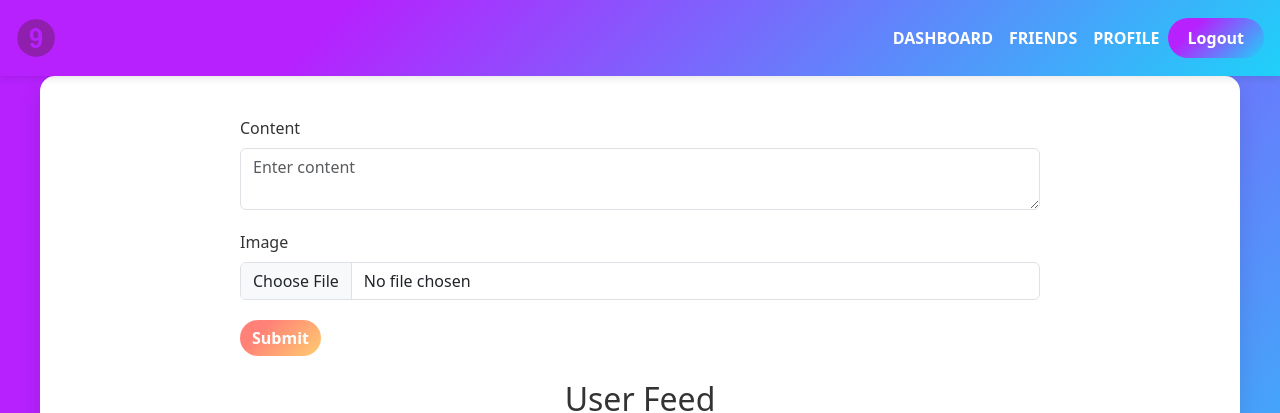
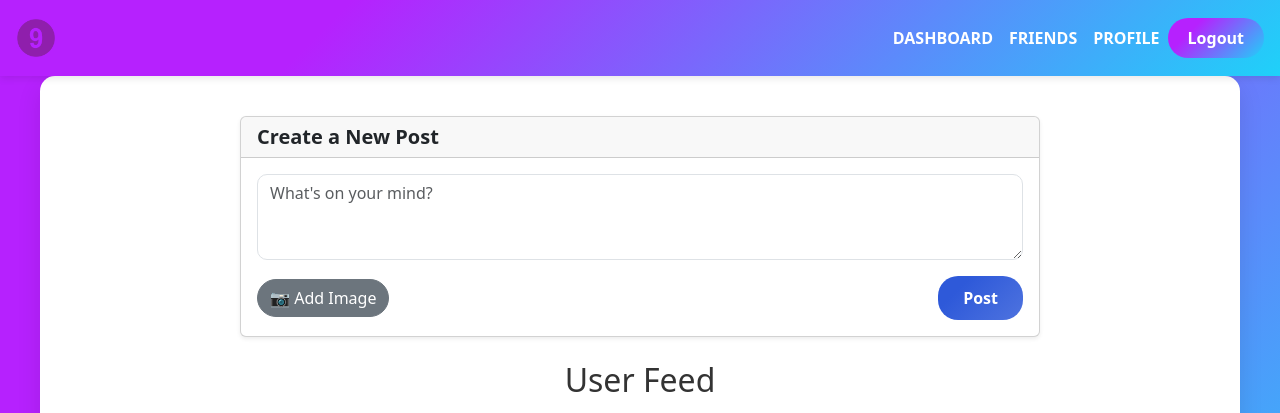
Before and after one commit to SaladVlad/DRS_Drustvena_Mreza, a React (Create React App) app in the folder ui/: page /home in a window 1280 px wide. Shown: the top 413 px of the page. Built offline with nearby package versions, Linux system fonts and the light colour scheme; no server answers; sample sign-in values are in the browser's storage.

Commit message:
Enhance PostCreationForm UI with image preview and polished layout

```diff
--- a/ui/src/components/Post.jsx
+++ b/ui/src/components/Post.jsx
@@ -154,7 +154,7 @@ const Post = ({ post, onDelete, onEdit, showDeleteButton, showEditButton }) => {
           ) : (
             <>
               <Card.Title className="font-weight-bold">
-                {post.user_id ? `Post by User ${post.username}` : 'Anonymous Post'}
+                {post.user_id ? `Post by ${post.username}` : 'Anonymous Post'}
               </Card.Title>
               <Card.Text>{post.content}</Card.Text>
               {imageURL && (
--- a/ui/src/components/PostCreationForm.jsx
+++ b/ui/src/components/PostCreationForm.jsx
@@ -1,164 +1,175 @@
-import React, { useState, useEffect } from 'react'
-import { createPost } from '../services/posts' // assuming this function exists in your services
-import { getUserIdFromToken } from '../services/users' // Import the function to get user_id from token
+import React, { useState, useEffect } from 'react';
+import { Form, Button, Card, Image, Alert } from 'react-bootstrap';
+import { createPost } from '../services/posts';
+import { getUserIdFromToken } from '../services/users';
 
 const PostCreationForm = ({ onPostsChange }) => {
-  const [formData, setFormData] = useState({
-    user_id: '',
-    content: '',
-    image: null
-  })
-  const [imageError, setImageError] = useState('') // State to handle image errors
-  const [formError, setFormError] = useState('') // State to handle form-level errors
-  const [postStatus, setPostStatus] = useState('') // State to handle post status messages
+  const [content, setContent] = useState('');
+  const [image, setImage] = useState(null);
+  const [userId, setUserId] = useState('');
+
+  // State for UI feedback
+  const [previewURL, setPreviewURL] = useState('');
+  const [error, setError] = useState('');
+  const [success, setSuccess] = useState('');
+  const [isSubmitting, setIsSubmitting] = useState(false);
 
   // Fetch the user ID from the token when the component mounts
   useEffect(() => {
     const fetchUserId = async () => {
-      const userId = await getUserIdFromToken()
-      if (userId) {
-        setFormData((prevData) => ({
-          ...prevData,
-          user_id: userId
-        }))
+      const id = await getUserIdFromToken();
+      if (id) {
+        setUserId(id);
       } else {
-        console.error('Unable to fetch user ID from token')
+        console.error('Unable to fetch user ID from token');
+        setError('Could not authenticate user. Please log in again.');
+      }
+    };
+    fetchUserId();
+  }, []);
+
+  const resetForm = () => {
+    setContent('');
+    setImage(null);
+    setPreviewURL('');
+    setError('');
+    // Do not clear success, so the user can see the message
+  };
+
+  const handleFileChange = (e) => {
+    const file = e.target.files[0];
+    // Clear previous errors
+    setError('');
+    setSuccess('');
+
+    if (file) {
+      const validFormats = ['image/jpeg', 'image/jpg', 'image/png'];
+      if (validFormats.includes(file.type)) {
+        setImage(file);
+        setPreviewURL(URL.createObjectURL(file));
+      } else {
+        setError('Invalid format. Please use .jpg, .jpeg, or .png.');
+        setImage(null);
+        setPreviewURL('');
       }
     }
-    fetchUserId()
-  }, [])
+  };
 
-  const handleChange = e => {
-    const { name, value } = e.target
-    setFormData({
-      ...formData,
-      [name]: value
-    })
-    setFormError('') // Clear form error when the user types
+  const handleRemoveImage = () => {
+    setImage(null);
+    setPreviewURL('');
+    // Also reset the file input field so the same file can be re-selected
+    document.getElementById('image-upload').value = null;
+  };
+
+  const handleSubmit = async (e) => {
+    e.preventDefault();
+    // Clear previous messages
+    setError('');
+    setSuccess('');
+
+    if (!content.trim() && !image) {
+      setError('A post must have either text content or an image.');
+      return;
     }
 
-  const handleFileChange = e => {
-    const file = e.target.files[0]
-    if (file) {
-      const validFormats = ['image/jpeg', 'image/jpg', 'image/png']
-      if (validFormats.includes(file.type)) {
-        setFormData({
-          ...formData,
-          image: file
-        })
-        setImageError('') // Clear any previous error
-        setFormError('') // Clear form-level error if an image is added
-      } else {
-        setImageError('Invalid image format. Only .jpg, .jpeg, and .png are allowed.')
-        setFormData({
-          ...formData,
-          image: null
-        })
-      }
-    }
-  }
+    setIsSubmitting(true);
 
-  const handleSubmit = async e => {
-    e.preventDefault()
-
-    // Check if the post has at least content or an image
-    if (!formData.content.trim() && !formData.image) {
-      setFormError('Post cannot be empty. Please provide content or an image.')
-      return
-    }
-
-    // Prevent submission if there's an image error
-    if (imageError) {
-      return
-    }
-
-    const formDataToSend = new FormData()
-    formDataToSend.append('user_id', formData.user_id)
-    formDataToSend.append('content', formData.content)
-
-    // If an image is selected, append it to FormData
-    if (formData.image) {
-      formDataToSend.append('image', formData.image) // Use 'image' key to match backend
+    const formDataToSend = new FormData();
+    formDataToSend.append('user_id', userId);
+    formDataToSend.append('content', content);
+    if (image) {
+      formDataToSend.append('image', image);
     }
 
     try {
-      // Send the form data to the backend
-      await createPost(formDataToSend).then(() => onPostsChange())
-      console.log('Post created successfully')
-
-      // Set success message
-      setPostStatus('Post created successfully!')
-
-      // Reset form to initial state
-      setFormData({
-        user_id: formData.user_id, // Retain user_id after reset
-        content: '',
-        image: null
-      })
-      setImageError('') // Clear any image errors
-      setFormError('') // Clear any form-level errors
-    } catch (error) {
-      console.error('Error creating post:', error)
-
-            // Set error message
-      setPostStatus('An error occurred while creating the post. Please try again.')
+      await createPost(formDataToSend);
+      setSuccess('Post created successfully and is pending approval!');
+      resetForm();
+      onPostsChange(); // Refresh the post list in the parent dashboard
+    } catch (err) {
+      console.error('Error creating post:', err);
+      setError('Failed to create post. Please try again.');
+    } finally {
+      setIsSubmitting(false);
     }
-  }
+  };
 
   return (
-    <div>
-      <form onSubmit={handleSubmit}>
-        <div className='form-group'>
-          <label htmlFor='content'>Content</label>
-          <textarea
-            id='content'
-            name='content'
-            value={formData.content}
-            onChange={handleChange}
-            placeholder='Enter content'
-            className='form-control'
+    <Card className="shadow-sm mb-4">
+      <Card.Header as="h5" className="font-weight-bold">
+        Create a New Post
+      </Card.Header>
+      <Card.Body>
+        {error && <Alert variant="danger">{error}</Alert>}
+        {success && <Alert variant="success">{success}</Alert>}
+
+        <Form onSubmit={handleSubmit}>
+          <Form.Group controlId="postContent">
+            <Form.Control
+              as="textarea"
+              rows={3}
+              placeholder={`What's on your mind?`}
+              value={content}
+              onChange={(e) => setContent(e.target.value)}
+              style={{ borderRadius: '10px' }}
             />
+          </Form.Group>
+
+          {/* Image Preview Section */}
+          {previewURL && (
+            <div className="mt-3 text-center">
+              <Image
+                src={previewURL}
+                thumbnail
+                style={{ maxHeight: '250px', width: 'auto' }}
+              />
+              <Button
+                variant="link"
+                className="text-danger d-block mx-auto"
+                onClick={handleRemoveImage}
+              >
+                Remove Image
+              </Button>
             </div>
-        <div className='form-group'>
-          <label htmlFor='image'>Image</label>
-          <input
-            type='file'
-            id='image'
-            name='image'
+          )}
+
+          <div className="d-flex justify-content-between align-items-center mt-3">
+            {/* Custom File Upload Button */}
+            <Form.Label
+              htmlFor="image-upload"
+              className="btn btn-secondary m-0"
+              style={{ borderRadius: '20px' }}
+            >
+              📷 {image ? 'Change Image' : 'Add Image'}
+            </Form.Label>
+            <Form.Control
+              id="image-upload"
+              type="file"
+              accept="image/jpeg,image/png"
               onChange={handleFileChange}
-            className={`form-control ${imageError ? 'is-invalid' : ''}`}
+              hidden
             />
-          {imageError && <div className='invalid-feedback'>{imageError}</div>}
-        </div>
-        {formError && <div className='alert alert-danger'>{formError}</div>}
-        <button
+
+            {/* Submit Button */}
+            <Button
               type="submit"
-          className="btn"
+              disabled={isSubmitting || !userId}
               style={{
                 borderRadius: "20px",
-            background: "linear-gradient(315deg, #ffcc70 0%, #ff8177 74%)",
+                background: "linear-gradient(315deg, #4e73df 0%, #2e59d9 74%)",
                 border: "none",
-            color: "#fff",
                 fontWeight: "bold",
+                padding: '10px 25px'
               }}
-          disabled={!!imageError} // Disable submit if there's an image error
             >
-  Submit
-</button>
+              {isSubmitting ? 'Posting...' : 'Post'}
+            </Button>
+          </div>
+        </Form>
+      </Card.Body>
+    </Card>
+  );
+};
 
-      </form>
-
-      {/* Display status message */}
-      {postStatus && (
-        <div
-          className={`alert ${postStatus.includes('successfully') ? 'alert-success' : 'alert-danger'}`}
-          style={{ marginTop: '20px' }}
-        >
-          {postStatus}
-        </div>
-      )}
-    </div>
-  )
-}
-
-export default PostCreationForm
+export default PostCreationForm;
```
Lines whose indentation alone changed are shown as unchanged.
